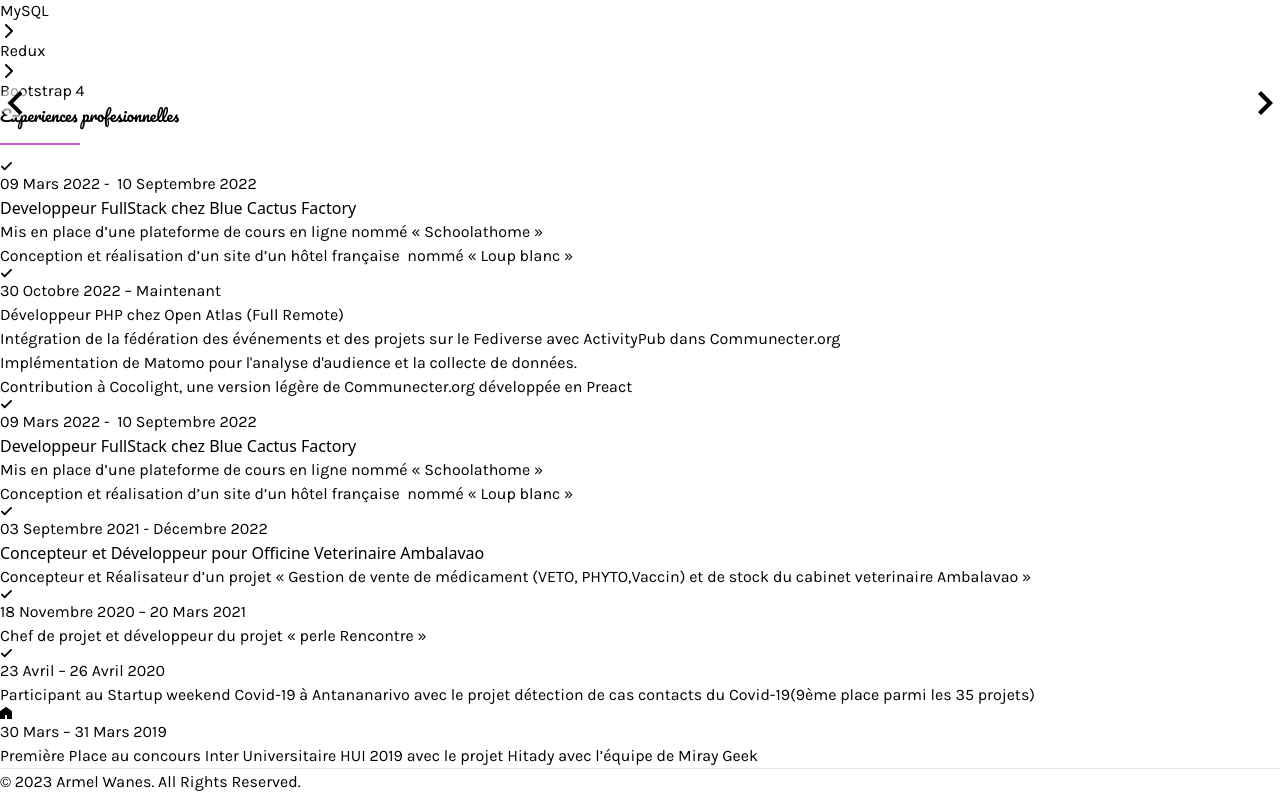
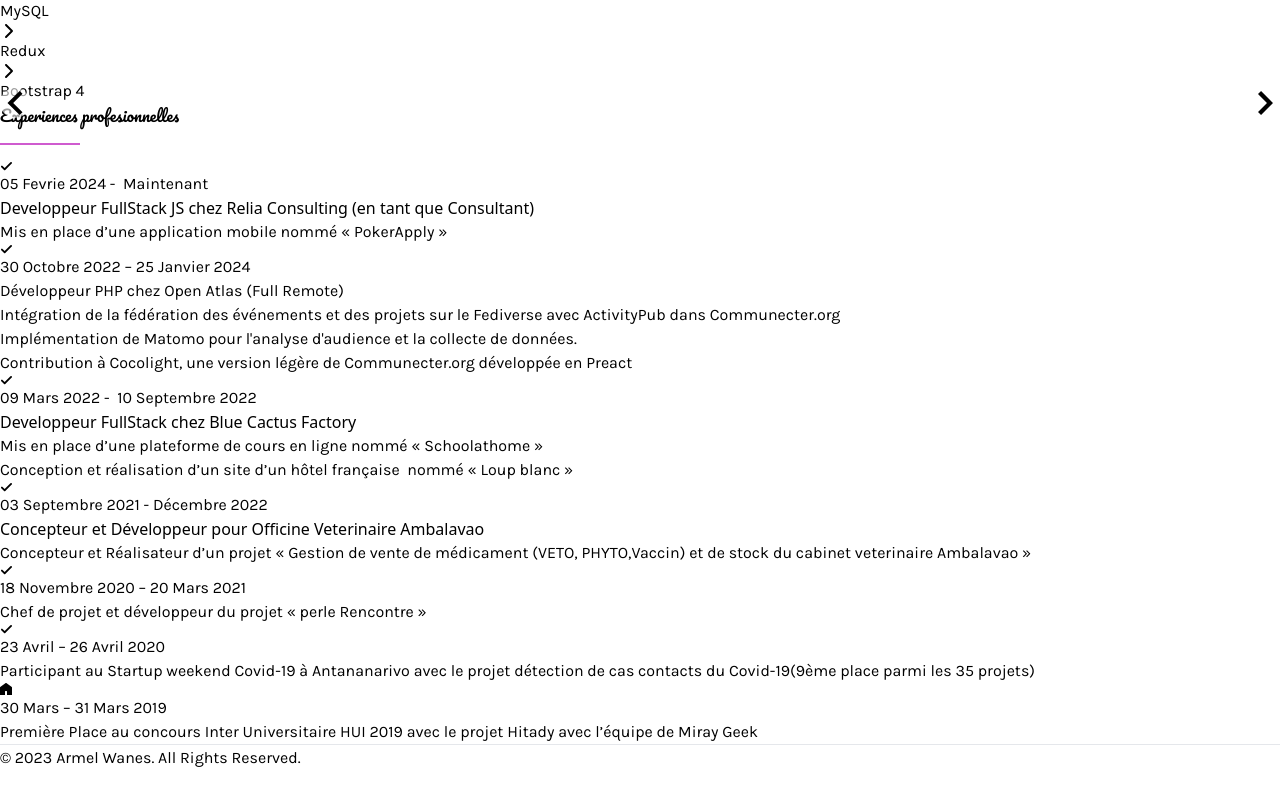
Before and after one commit to armelgeek/my-portfolio, a React (Vite) app: page / in a window 1280 px wide. Shown: the part 2118-2912 px from the top of the page. After the commit the page ends 2888 px from the top, so only its background shows below. Built offline with nearby package versions, Linux system fonts and the light colour scheme.

Commit message:
Update App.jsx

```diff
--- a/src/App.jsx
+++ b/src/App.jsx
@@ -313,9 +313,9 @@ function App() {
 
                   <time className="font-medium text-purple-500" style={{
                     fontFamily: 'Karla'
-                  }}>09 Mars 2022 -  10 Septembre 2022</time>
+                  }}>05 Fevrie 2024 -  Maintenant</time>
                 </div>
-                <div className="font-bold text-slate-900 text-lg  mb-3">Developpeur FullStack chez Blue Cactus Factory</div>
+                <div className="font-bold text-slate-900 text-lg  mb-3">Developpeur FullStack JS chez Relia Consulting (en tant que Consultant)</div>
 
                 <div className="text-slate-500" style={{
                   fontFamily: 'Karla'
@@ -327,17 +327,8 @@ function App() {
 
                         </div>
                       </div>
-                      <p>Mis en  place d’une plateforme de cours en ligne nommé « Schoolathome »</p>
+                      <p>Mis en  place d’une application mobile nommé « PokerApply »</p>
                     </div>
-                    <div className="flex flex-row flex-wrap">
-                      <div>
-                        <div className="w-3 h-3 bg-purple-500 rounded-full mt-2 mr-3">
-
-                        </div>
-                      </div>
-                      <p >Conception et réalisation d’un site d’un hôtel française  nommé « Loup blanc »</p>
-                    </div>
-
                   </div>
                 </div>
               </div>
@@ -352,7 +343,7 @@ function App() {
                 <div className="flex items-center justify-end space-x-2 mb-1">
                   <time className="font-medium text-purple-500" style={{
                     fontFamily: 'Karla'
-                  }}>30 Octobre 2022 – Maintenant </time>
+                  }}>30 Octobre 2022 – 25 Janvier 2024 </time>
                 </div>
 
                 <div className="font-bold text-slate-900 text-lg mb-3" style={{
```
